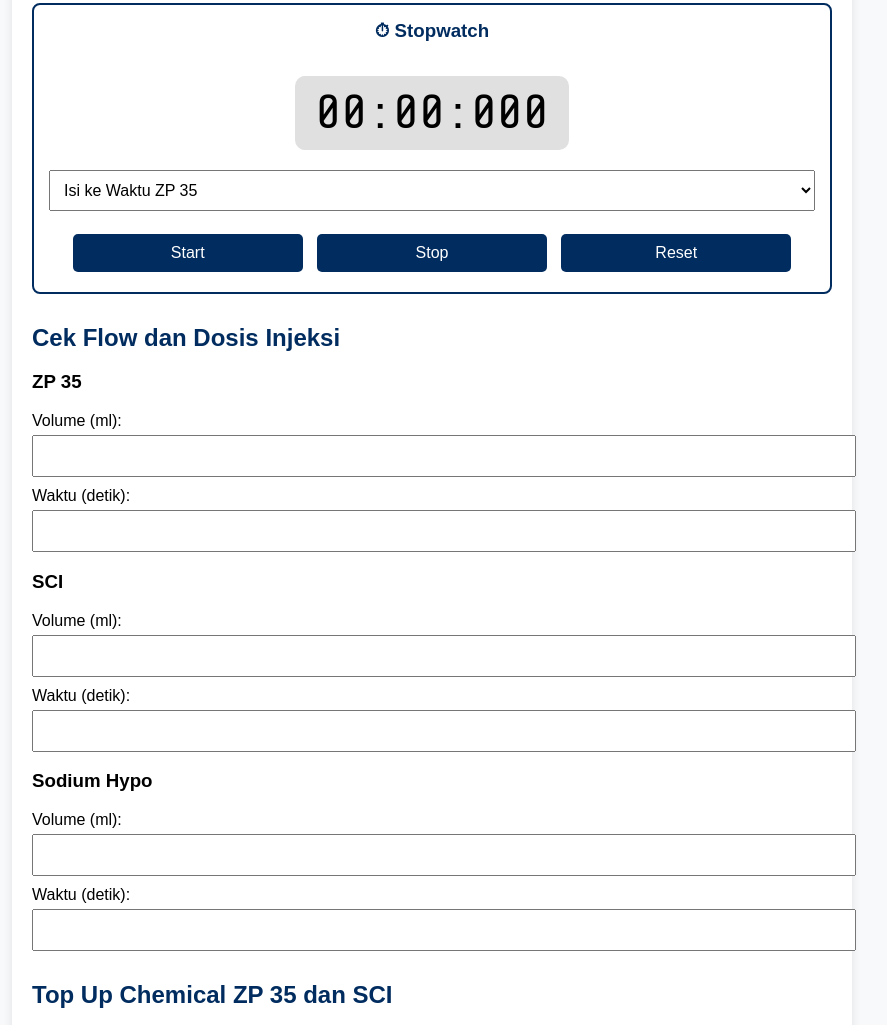
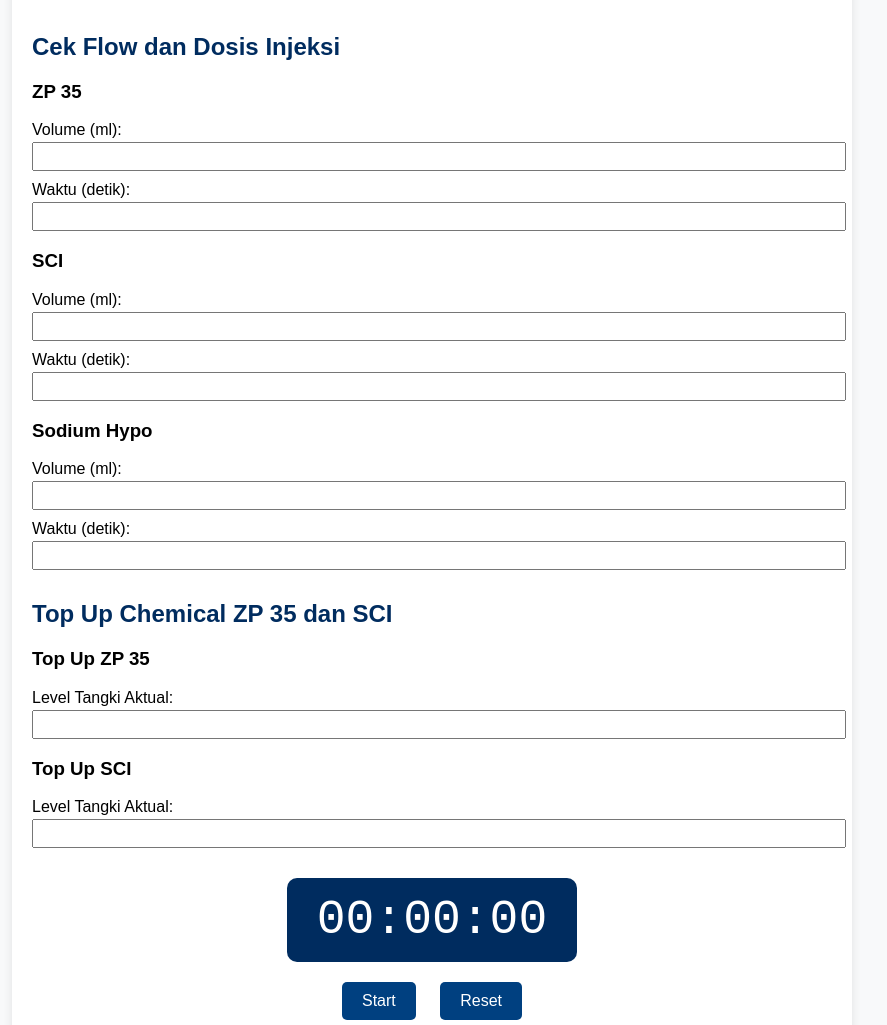
Before and after one commit to geza23/Chemical-Calculator---PT.-Lautan-Air-Indonesia, a website: page index.html in a window 1280 px wide. Shown: the part 107-1132 px from the top of the page, without its empty margins (208-1095 px from the left). Drawn offline with nearby package versions, Linux system fonts and the light colour scheme.

Commit message:
Update index.html

```diff
--- a/index.html
+++ b/index.html
@@ -4,7 +4,6 @@
   <meta charset="UTF-8" />
   <meta name="viewport" content="width=device-width, initial-scale=1.0"/>
   <title>Monitoring Flow, Dosis, dan Top Up Chemical</title>
-  <link href="https://fonts.googleapis.com/css2?family=Share+Tech+Mono&display=swap" rel="stylesheet">
   <style>
     body {
       font-family: Arial, sans-serif;
@@ -41,47 +40,44 @@
       display: block;
       margin-top: 10px;
     }
-    input, select, button {
-      padding: 10px;
-      font-size: 16px;
+    input {
+      padding: 5px;
       width: 100%;
-      margin-top: 5px;
+      margin-top: 3px;
     }
     .result {
       margin-top: 10px;
       font-weight: bold;
-      color: red;
+      color: darkred;
       white-space: pre-line;
     }
     .stopwatch {
-      border: 2px solid #002c5f;
-      padding: 15px;
-      border-radius: 8px;
-      margin-bottom: 20px;
-      text-align: center;
+      display: flex;
+      flex-direction: column;
+      align-items: center;
+      margin: 30px 0;
     }
-    .stopwatch h3 {
-      margin-top: 0;
-      color: #002c5f;
-    }
-    .stopwatch-display {
-      font-size: 3em;
-      font-family: 'Share Tech Mono', monospace;
-      background: #e0e0e0;
-      border-radius: 10px;
-      display: inline-block;
-      padding: 10px 20px;
-      color: #000;
-      margin: 15px 0;
-    }
-    .stopwatch button {
-      width: 30%;
-      margin: 5px;
-      font-size: 16px;
+    .display {
+      font-size: 48px;
+      font-family: 'Courier New', Courier, monospace;
       background-color: #002c5f;
       color: white;
+      padding: 15px 30px;
+      border-radius: 10px;
+      margin-bottom: 20px;
+    }
+    .buttons button {
+      font-size: 16px;
+      padding: 10px 20px;
+      margin: 0 10px;
       border: none;
       border-radius: 5px;
+      background-color: #004080;
+      color: white;
+      cursor: pointer;
+    }
+    .buttons button:hover {
+      background-color: #0066cc;
     }
   </style>
 </head>
@@ -92,19 +88,6 @@
   </header>
 
   <div class="container">
-    <div class="stopwatch">
-      <h3>⏱ Stopwatch</h3>
-      <div class="stopwatch-display" id="display">00:00:000</div>
-      <select id="targetField">
-        <option value="time1">Isi ke Waktu ZP 35</option>
-        <option value="time2">Isi ke Waktu SCI</option>
-        <option value="time3">Isi ke Waktu Sodium Hypo</option>
-      </select><br><br>
-      <button onclick="startTimer()">Start</button>
-      <button onclick="stopTimer()">Stop</button>
-      <button onclick="resetTimer()">Reset</button>
-    </div>
-
     <h2>Cek Flow dan Dosis Injeksi</h2>
 
     <div>
@@ -141,6 +124,14 @@
       <label>Level Tangki Aktual: <input type="number" id="sciLevel" /></label>
       <div class="result" id="sciTopup"></div>
     </div>
+
+    <div class="stopwatch">
+      <div class="display" id="display">00:00:00</div>
+      <div class="buttons">
+        <button onclick="startStop()">Start</button>
+        <button onclick="reset()">Reset</button>
+      </div>
+    </div>
   </div>
 
   <script>
@@ -157,68 +148,74 @@
       const v3 = parseFloat(document.getElementById('vol3').value);
       const t3 = parseFloat(document.getElementById('time3').value);
 
-      const flow1 = t1 ? ((v1 / t1) * 3.6).toFixed(1) : 0;
-      const flow2 = t2 ? ((v2 / t2) * 3.6).toFixed(1) : 0;
-      const flow3 = t3 ? ((v3 / t3) * 3.6).toFixed(1) : 0;
+      const res1 = document.getElementById('result1');
+      const res2 = document.getElementById('result2');
+      const res3 = document.getElementById('result3');
 
-      const dose1 = t1 ? ((flow1 * dilutionZP * 1000) / blowdownRate).toFixed(2) : 0;
-      const dose2 = t2 ? ((flow2 * dilutionSCI * 1000) / blowdownRate).toFixed(2) : 0;
-      const dose3 = t3 ? ((flow3 * 1000) / recirculationRate).toFixed(2) : 0;
+      if (v1 && t1) {
+        const flow1 = (v1 / t1) * 3.6;
+        const dose1 = (flow1 * dilutionZP * 100) / blowdownRate;
+        res1.innerText = `Flow: ${flow1.toFixed(1)} LPH\nDosis: ${dose1.toFixed(2)} ppm`;
+      } else {
+        res1.innerText = v1 && !t1 ? "" : (v1 ? "" : "Harap isi Volume (ml) terlebih dahulu");
+      }
 
-      document.getElementById('result1').innerText = `Flow: ${flow1} LPH\nDosis: ${dose1} ppm`;
-      document.getElementById('result2').innerText = `Flow: ${flow2} LPH\nDosis: ${dose2} ppm`;
-      document.getElementById('result3').innerText = `Flow: ${flow3} LPH\nDosis: ${dose3} ppm`;
+      if (v2 && t2) {
+        const flow2 = (v2 / t2) * 3.6;
+        const dose2 = (flow2 * dilutionSCI * 100) / blowdownRate;
+        res2.innerText = `Flow: ${flow2.toFixed(1)} LPH\nDosis: ${dose2.toFixed(2)} ppm`;
+      } else {
+        res2.innerText = v2 && !t2 ? "" : (v2 ? "" : "Harap isi Volume (ml) terlebih dahulu");
+      }
+
+      if (v3 && t3) {
+        const flow3 = (v3 / t3) * 3.6;
+        const dose3 = (flow3 * 1000) / recirculationRate;
+        res3.innerText = `Flow: ${flow3.toFixed(1)} LPH\nDosis: ${dose3.toFixed(2)} ppm`;
+      } else {
+        res3.innerText = v3 && !t3 ? "" : (v3 ? "" : "Harap isi Volume (ml) terlebih dahulu");
+      }
 
       const zpLevel = parseFloat(document.getElementById('zpLevel').value);
       const sciLevel = parseFloat(document.getElementById('sciLevel').value);
 
-      const zpTopup = zpLevel ? ((1000 - zpLevel) * 0.15).toFixed(1) : 0;
-      const sciTopup = sciLevel ? ((1000 - sciLevel) * 0.02).toFixed(1) : 0;
-
-      document.getElementById('zpTopup').innerText = `Top up dibutuhkan: ${zpTopup} kg`;
-      document.getElementById('sciTopup').innerText = `Top up dibutuhkan: ${sciTopup} kg`;
+      document.getElementById('zpTopup').innerText = zpLevel ? `Top up dibutuhkan: ${((1000 - zpLevel) * 0.15).toFixed(1)} kg` : "";
+      document.getElementById('sciTopup').innerText = sciLevel ? `Top up dibutuhkan: ${((1000 - sciLevel) * 0.02).toFixed(1)} kg` : "";
     }
 
     document.querySelectorAll("input").forEach(input => {
       input.addEventListener("input", calculate);
     });
 
-    let stopwatchInterval;
+    // Stopwatch script
+    let timer;
     let startTime;
+    let running = false;
 
-    function updateDisplay() {
-      const now = new Date().getTime();
-      const elapsed = now - startTime;
-      const minutes = String(Math.floor((elapsed / 60000) % 60)).padStart(2, '0');
-      const seconds = String(Math.floor((elapsed / 1000) % 60)).padStart(2, '0');
-      const milliseconds = String(Math.floor((elapsed % 1000))).padStart(3, '0');
-      document.getElementById('display').innerText = `${minutes}:${seconds}:${milliseconds}`;
+    function startStop() {
+      if (!running) {
+        startTime = Date.now() - (timer ? timer.elapsed : 0);
+        timer = setInterval(() => {
+          const now = Date.now();
+          const diff = now - startTime;
+          const minutes = String(Math.floor(diff / 60000)).padStart(2, '0');
+          const seconds = String(Math.floor((diff % 60000) / 1000)).padStart(2, '0');
+          const milliseconds = String(Math.floor((diff % 1000) / 10)).padStart(2, '0');
+          document.getElementById('display').innerText = `${minutes}:${seconds}:${milliseconds}`;
+          timer.elapsed = diff;
+        }, 10);
+        running = true;
+      } else {
+        clearInterval(timer);
+        running = false;
+      }
     }
 
-    function startTimer() {
-      if (stopwatchInterval) return;
-      startTime = new Date().getTime() - (elapsedTime || 0);
-      stopwatchInterval = setInterval(updateDisplay, 50);
+    function reset() {
+      clearInterval(timer);
+      running = false;
+      document.getElementById('display').innerText = "00:00:00";
     }
-
-    function stopTimer() {
-      clearInterval(stopwatchInterval);
-      stopwatchInterval = null;
-      const now = new Date().getTime();
-      const elapsed = now - startTime;
-      elapsedTime = elapsed;
-      document.getElementById(document.getElementById('targetField').value).value = (elapsed / 1000).toFixed(2);
-      calculate();
-    }
-
-    function resetTimer() {
-      clearInterval(stopwatchInterval);
-      stopwatchInterval = null;
-      elapsedTime = 0;
-      document.getElementById('display').innerText = "00:00:000";
-    }
-
-    let elapsedTime = 0;
   </script>
 </body>
 </html>
```
